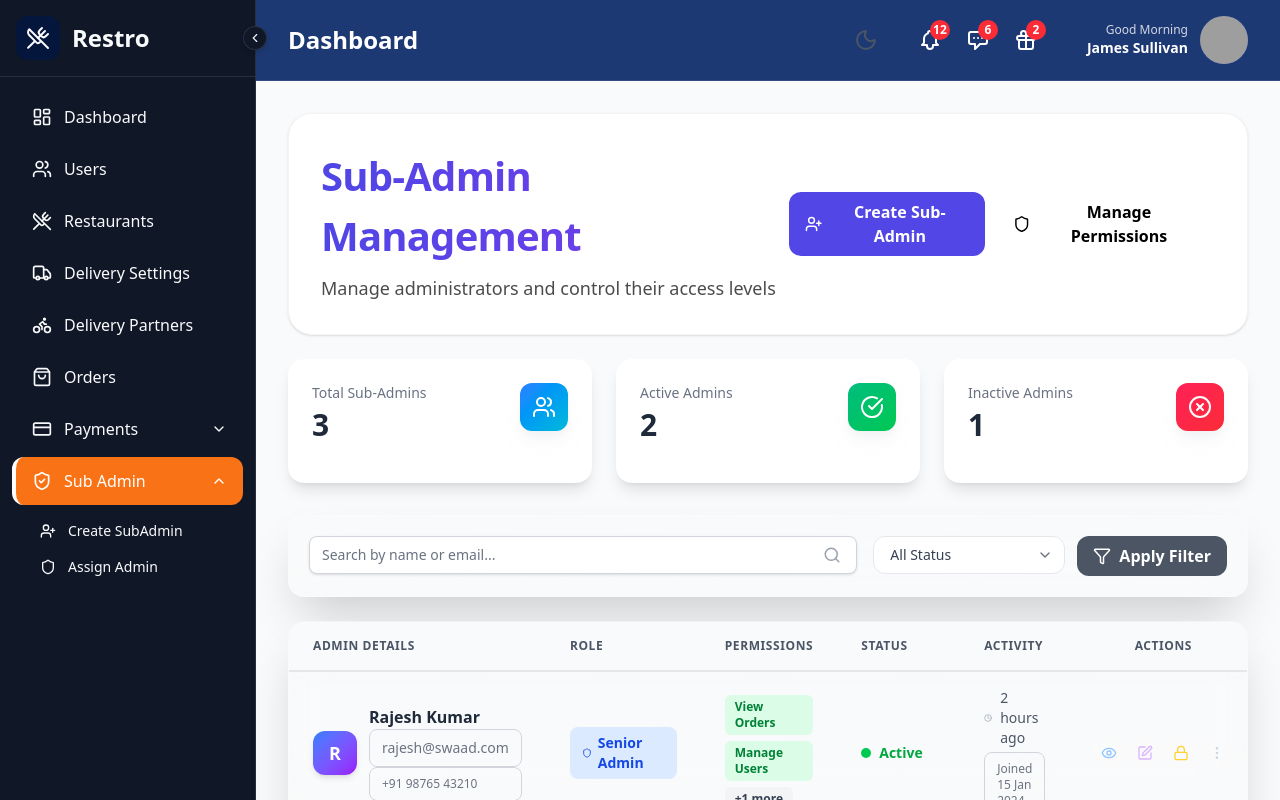
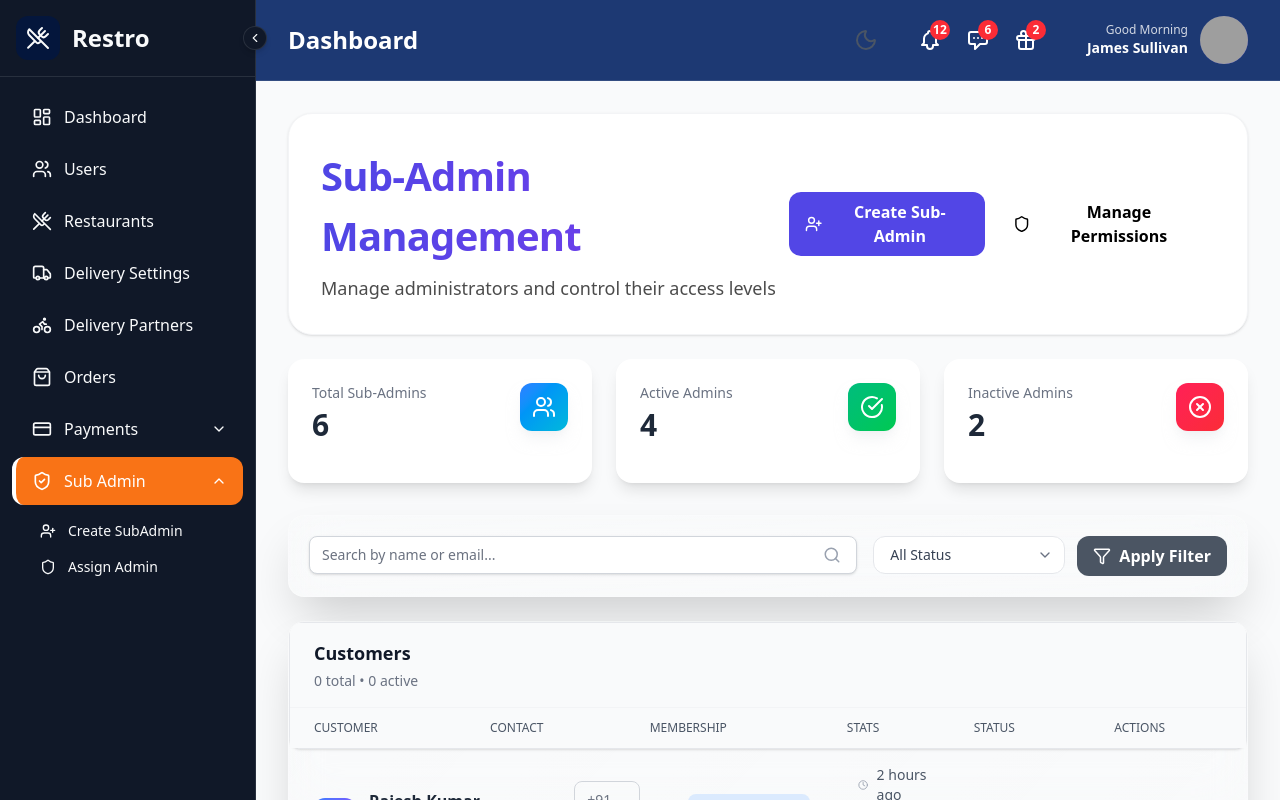
Before and after one commit to supernitin06/restro, a React (Vite) app: page /sub-admin in a window 1280 px wide. Built offline with nearby package versions, Linux system fonts and the light colour scheme; grey boxes are pictures that could not be loaded.

Commit message:
updated subAdmin component

```diff
--- a/src/components/ui/Table.jsx
+++ b/src/components/ui/Table.jsx
@@ -16,7 +16,7 @@ import {
 import Badge from "../ui/Badge";
 import ActionButtons from "../ui/UserAction";
 
-const UserTable = ({
+const Table = ({
   users = [],
   actions = [],
   onToggleStatus,
@@ -203,4 +203,4 @@ const UserTable = ({
   );
 };
 
-export default UserTable;
+export default Table;
--- a/src/pages/SubAdmin.jsx
+++ b/src/pages/SubAdmin.jsx
@@ -23,8 +23,9 @@ import StatCard from '../components/ui/StatCard';
 import Card from '../components/ui/GlassCard';
 import Input from '../components/ui/InputField';
 // import PageHeader from '../components/ui/PageHeader';
+import ActionButtons from '../components/ui/UserAction';
 import Select from '../components/ui/Select';
-import ActionButtons from '../components/ui/UserAction';
+import UserTable from '../components/ui/Table';
 
 const SubAdmin = () => {
   const navigate = useNavigate();
@@ -41,7 +42,7 @@ const SubAdmin = () => {
       phone: '+91 98765 43210',
       role: 'Senior Admin',
       status: 'active',
-      permissions: ['View Orders', 'Manage Users', 'Manage Restaurants'],
+      permissions: ['View Orders', 'Manage Users', 'Manage Restaurants', 'View Reports'],
       createdAt: '15 Jan 2024',
       lastActive: '2 hours ago'
     },
@@ -52,7 +53,7 @@ const SubAdmin = () => {
       phone: '+91 98765 43211',
       role: 'Support Admin',
       status: 'active',
-      permissions: ['View Orders', 'Handle Refunds'],
+      permissions: ['View Orders', 'Handle Refunds', 'View Users'],
       createdAt: '20 Jan 2024',
       lastActive: '1 day ago'
     },
@@ -63,9 +64,42 @@ const SubAdmin = () => {
       phone: '+91 98765 43212',
       role: 'Order Manager',
       status: 'inactive',
-      permissions: ['View Orders', 'Manage Users'],
+      permissions: ['View Orders', 'Assign Delivery', 'Mark Delivered'],
       createdAt: '10 Feb 2024',
       lastActive: '5 days ago'
+    },
+    {
+      id: 4,
+      name: 'Sunita Singh',
+      email: 'sunita@swaad.com',
+      phone: '+91 98765 43213',
+      role: 'Financial Admin',
+      status: 'active',
+      permissions: ['View Payments', 'Handle Refunds', 'View Reports'],
+      createdAt: '01 Mar 2024',
+      lastActive: '8 hours ago'
+    },
+    {
+      id: 5,
+      name: 'Vikram Rathore',
+      email: 'vikram@swaad.com',
+      phone: '+91 98765 43214',
+      role: 'Restaurant Manager',
+      status: 'inactive',
+      permissions: ['View Restaurants', 'Manage Restaurants', 'Edit Commission'],
+      createdAt: '15 Mar 2024',
+      lastActive: '1 week ago'
+    },
+    {
+      id: 6,
+      name: 'Anjali Desai',
+      email: 'anjali@swaad.com',
+      phone: '+91 98765 43215',
+      role: 'Support Admin',
+      status: 'active',
+      permissions: ['View Orders', 'Handle Refunds'],
+      createdAt: '22 Mar 2024',
+      lastActive: '30 minutes ago'
     }
   ]);
 
@@ -144,6 +178,73 @@ const SubAdmin = () => {
       icon: Trash2,
       color: 'rose',
       onClick: (item) => handleDelete(item.id),
+    },
+  ];
+
+  const columns = [
+    {
+      header: 'Customer',
+      cell: ({ row: { original: admin } }) => (
+        <div className="flex items-center gap-3">
+          <div className="w-11 h-11 rounded-xl bg-gradient-to-br from-blue-500 to-purple-600 flex items-center justify-center text-white font-bold text-lg shadow-md">
+            {admin.name.charAt(0)}
+          </div>
+          <div>
+            <p className="font-bold text-gray-800 dark:text-gray-100">{admin.name}</p>
+            <p className="text-sm text-muted">{admin.email}</p>
+          </div>
+        </div>
+      ),
+    },
+    {
+      header: 'Contact',
+      cell: ({ row: { original: admin } }) => (
+        <p className="text-sm text-muted">{admin.phone}</p>
+      ),
+    },
+    {
+      header: 'Membership',
+      cell: ({ row: { original: admin } }) => (
+        <span className="px-3 py-1.5 bg-blue-100 dark:bg-blue-900/30 text-blue-700 dark:text-blue-400 rounded-lg text-sm font-semibold inline-flex items-center gap-1.5">
+          <Shield size={14} />
+          {admin.role}
+        </span>
+      ),
+    },
+    {
+      header: 'Stats',
+      cell: ({ row: { original: admin } }) => (
+        <div>
+          <div className="flex items-center gap-2 text-sm">
+            <Clock size={14} className="text-gray-400" />
+            <span className="text-gray-600 dark:text-gray-400">{admin.lastActive}</span>
+          </div>
+          <p className="text-xs text-muted mt-1">Joined {admin.createdAt}</p>
+        </div>
+      ),
+    },
+    {
+      header: 'Status',
+      cell: ({ row: { original: admin } }) => (
+        <div className="flex items-center gap-2">
+          <div className={`w-2.5 h-2.5 rounded-full ${admin.status === 'active' ? 'bg-green-500 animate-pulse' : 'bg-red-500'}`}></div>
+          <span className={`text-sm font-bold ${admin.status === 'active' ? 'text-green-600 dark:text-green-400' : 'text-red-600 dark:text-red-400'}`}>
+            {admin.status === 'active' ? 'Active' : 'Inactive'}
+          </span>
+        </div>
+      ),
+    },
+    {
+      header: 'Actions',
+      cell: ({ row: { original: admin } }) => (
+        <ActionButtons
+          item={admin}
+          actions={tableActions}
+          maxVisible={3}
+          size="md"
+          className="justify-center"
+        />
+      ),
     },
   ];
 
@@ -258,89 +359,29 @@ const SubAdmin = () => {
             {/* Desktop Table View */}
             <div className="hidden lg:block">
               <Card className="overflow-hidden">
+                <UserTable
+                  columns={columns}
+                  data={filteredAdmins}
+                />
                 <div className="overflow-x-auto">
                   <table className="w-full">
-                    <thead className="bg-gray-50 dark:bg-gray-800 border-b-2 border-gray-200 dark:border-gray-700">
+                    {/* <thead className="bg-gray-50 dark:bg-gray-800 border-b-2 border-gray-200 dark:border-gray-700">
                       <tr>
-                        <th className="px-6 py-4 text-left text-xs font-bold text-gray-600 dark:text-gray-300 uppercase tracking-wider">
-                          Admin Details
-                        </th>
-                        <th className="px-6 py-4 text-left text-xs font-bold text-gray-600 dark:text-gray-300 uppercase tracking-wider">
-                          Role
-                        </th>
-                        <th className="px-6 py-4 text-left text-xs font-bold text-gray-600 dark:text-gray-300 uppercase tracking-wider">
-                          Permissions
-                        </th>
-                        <th className="px-6 py-4 text-left text-xs font-bold text-gray-600 dark:text-gray-300 uppercase tracking-wider">
-                          Status
-                        </th>
-                        <th className="px-6 py-4 text-left text-xs font-bold text-gray-600 dark:text-gray-300 uppercase tracking-wider">
-                          Activity
-                        </th>
-                        <th className="px-6 py-4 text-center text-xs font-bold text-gray-600 dark:text-gray-300 uppercase tracking-wider">
-                          Actions
-                        </th>
+                        {columns.map((col) => (
+                          <th key={col.header} className="px-6 py-4 text-left text-xs font-bold text-gray-600 dark:text-gray-300 uppercase tracking-wider">
+                            {col.header}
+                          </th>
+                        ))}
                       </tr>
-                    </thead>
+                    </thead> */}
                     <tbody className="divide-y divide-gray-200 dark:divide-gray-700">
                       {filteredAdmins.map((admin) => (
                         <tr key={admin.id} className="hover:bg-gray-50 dark:hover:bg-gray-800 transition-colors">
-                          <td className="px-6 py-4">
-                            <div className="flex items-center gap-3">
-                              <div className="w-11 h-11 rounded-xl bg-gradient-to-br from-blue-500 to-purple-600 flex items-center justify-center text-white font-bold text-lg shadow-md">
-                                {admin.name.charAt(0)}
-                              </div>
-                              <div>
-                                <p className="font-bold text-gray-800 dark:text-gray-100">{admin.name}</p>
-                                <p className="text-sm text-muted">{admin.email}</p>
-                                <p className="text-xs text-muted">{admin.phone}</p>
-                              </div>
-                            </div>
-                          </td>
-                          <td className="px-6 py-4">
-                            <span className="px-3 py-1.5 bg-blue-100 dark:bg-blue-900/30 text-blue-700 dark:text-blue-400 rounded-lg text-sm font-semibold inline-flex items-center gap-1.5">
-                              <Shield size={14} />
-                              {admin.role}
-                            </span>
-                          </td>
-                          <td className="px-6 py-4">
-                            <div className="flex flex-wrap gap-1.5 max-w-xs">
-                              {admin.permissions.slice(0, 2).map((perm, idx) => (
-                                <span key={idx} className="px-2.5 py-1 bg-green-100 dark:bg-green-900/30 text-green-700 dark:text-green-400 rounded-md text-xs font-semibold">
-                                  {perm}
-                                </span>
-                              ))}
-                              {admin.permissions.length > 2 && (
-                                <span className="px-2.5 py-1 bg-gray-100 dark:bg-gray-700 text-gray-700 dark:text-gray-300 rounded-md text-xs font-semibold">
-                                  +{admin.permissions.length - 2} more
-                                </span>
-                              )}
-                            </div>
-                          </td>
-                          <td className="px-6 py-4">
-                            <div className="flex items-center gap-2">
-                              <div className={`w-2.5 h-2.5 rounded-full ${admin.status === 'active' ? 'bg-green-500 animate-pulse' : 'bg-red-500'}`}></div>
-                              <span className={`text-sm font-bold ${admin.status === 'active' ? 'text-green-600 dark:text-green-400' : 'text-red-600 dark:text-red-400'}`}>
-                                {admin.status === 'active' ? 'Active' : 'Inactive'}
-                              </span>
-                            </div>
-                          </td>
-                          <td className="px-6 py-4">
-                            <div className="flex items-center gap-2 text-sm">
-                              <Clock size={14} className="text-gray-400" />
-                              <span className="text-gray-600 dark:text-gray-400">{admin.lastActive}</span>
-                            </div>
-                            <p className="text-xs text-muted mt-1">Joined {admin.createdAt}</p>
-                          </td>
-                          <td className="px-6 py-4">
-                            <ActionButtons
-                              item={admin}
-                              actions={tableActions}
-                              maxVisible={3}
-                              size="md"
-                              className="justify-center"
-                            />
-                          </td>
+                          {columns.map((col) => (
+                            <td key={col.header} className="px-6 py-4 align-middle">
+                              {col.cell({ row: { original: admin } })}
+                            </td>
+                          ))}
                         </tr>
                       ))}
                     </tbody>
```
